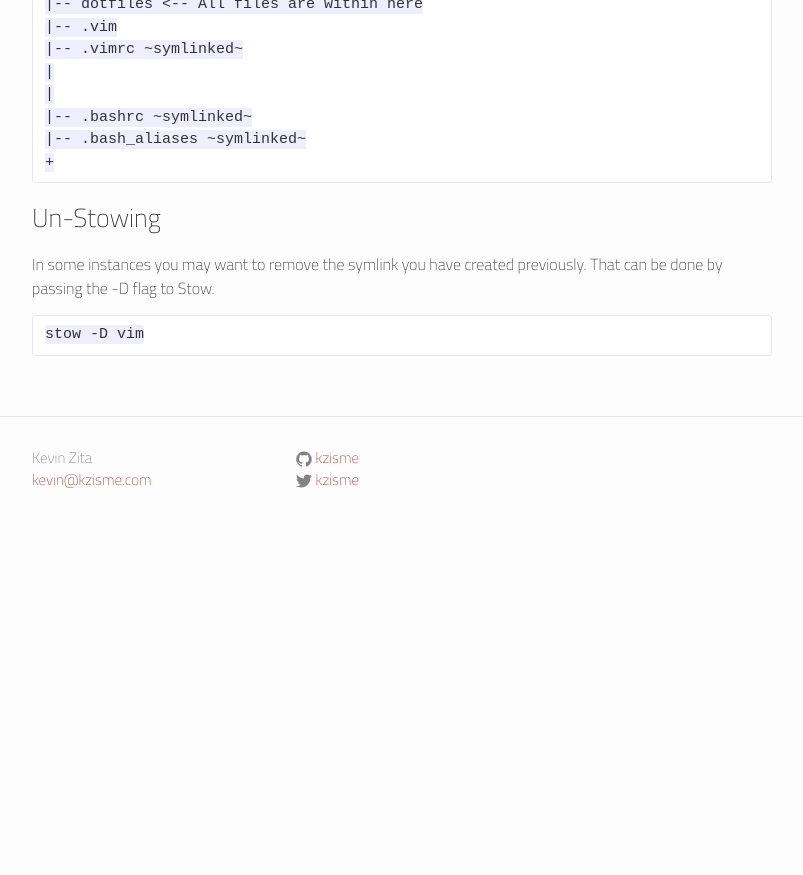
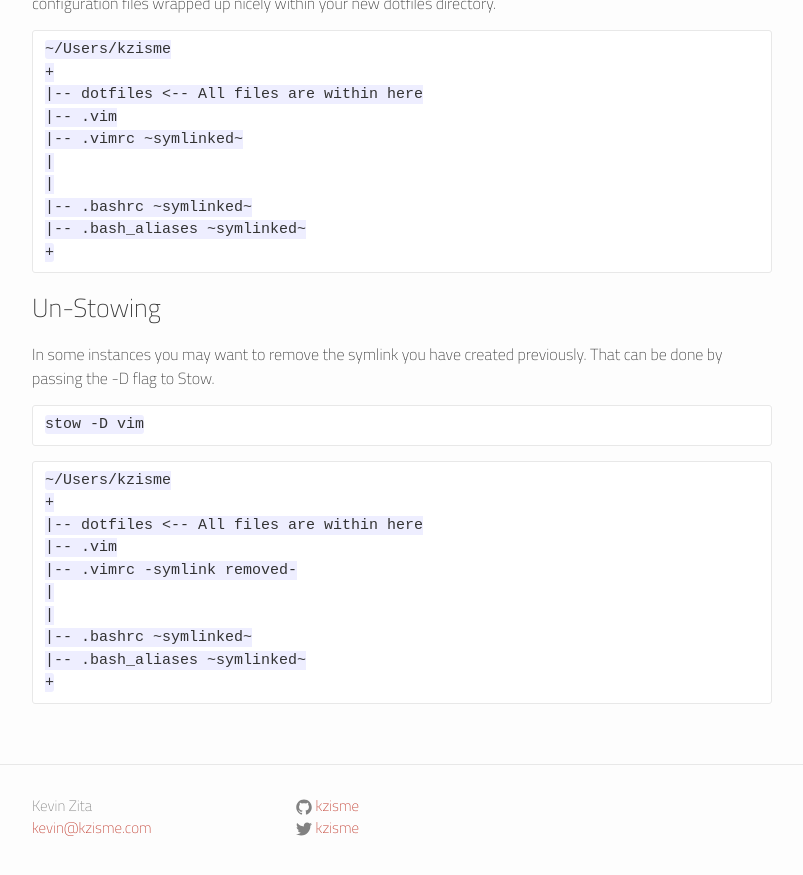
Before and after one commit to kzisme/site, a Jekyll site: the page built from _posts/2016-10-06-how-to-dotfiles.markdown, in a window 1280 px wide and 900 px high, scrolled down 2031 px. Shown: the top 875 px of the window, without its empty margins (238-1041 px from the left). Built offline with Jekyll 4.4.1, drawn with Linux system fonts in a browser that asks for light colours; before the commit the page ends 2583 px from its top, so only the background shows below that; some of the changed text lies outside the part shown.

Commit message:
Small edits

````diff
--- a/_posts/2016-10-06-how-to-dotfiles.markdown
+++ b/_posts/2016-10-06-how-to-dotfiles.markdown
@@ -38,10 +38,14 @@ all of your dotfiles will be moved to.  I went ahead and named mine
 At this point in time you may also choose your favorite version control system to
 backup all of your dotfiles.  For me, that happens to be Git.
 
-### Setting up version control in our new directory
-> mkdir dotfiles
+### Creating a new directory and initializing Git
+
+```
+mkdir dotfiles
 cd dotfiles
 git init
+```
+
 
 ```
 ~/Users/kzisme
@@ -62,9 +66,11 @@ just happen to only have a few in this example)
 Then you can begin moving all of your dotfiles into their respective folders
 using the move command.
 
-> mv ~/Users/kzisme/.vimrc ~/Users/kzisme/dotfiles/.vimrc
+```
+  mv ~/Users/kzisme/.vimrc ~/Users/kzisme/dotfiles/.vimrc
   mv ~/Users/kzisme/.bashrc ~/Users/kzisme/dotfiles/.bashrc
   mv ~/Users/kzisme/.bash_aliases ~/Users/kzisme/dotfiles/.bash_aliases
+```
 
 ```
 ~/Users/kzisme
@@ -115,3 +121,16 @@ previously.  That can be done by passing the -D flag to Stow.
 ```
 stow -D vim
 ```
+
+```
+~/Users/kzisme
++
+|-- dotfiles <-- All files are within here
+|-- .vim
+|-- .vimrc -symlink removed-
+|
+|
+|-- .bashrc ~symlinked~
+|-- .bash_aliases ~symlinked~
++
+```
````
